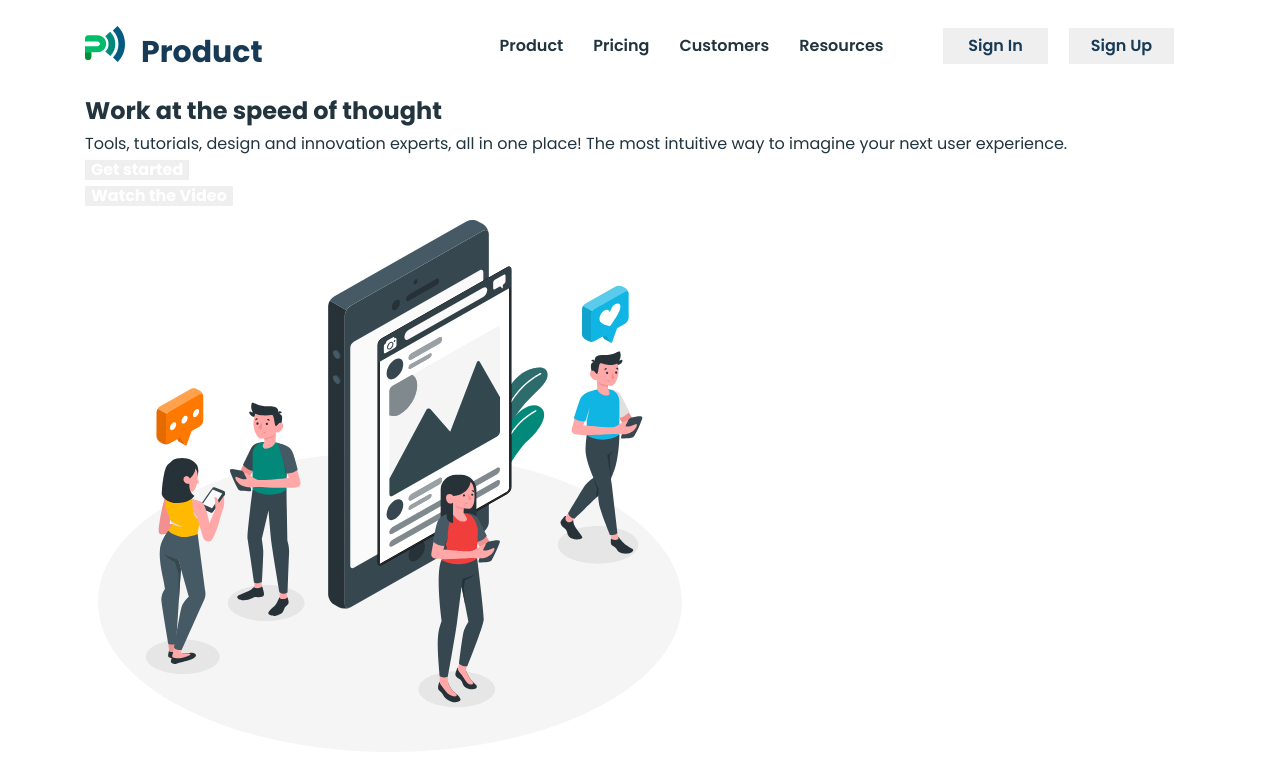
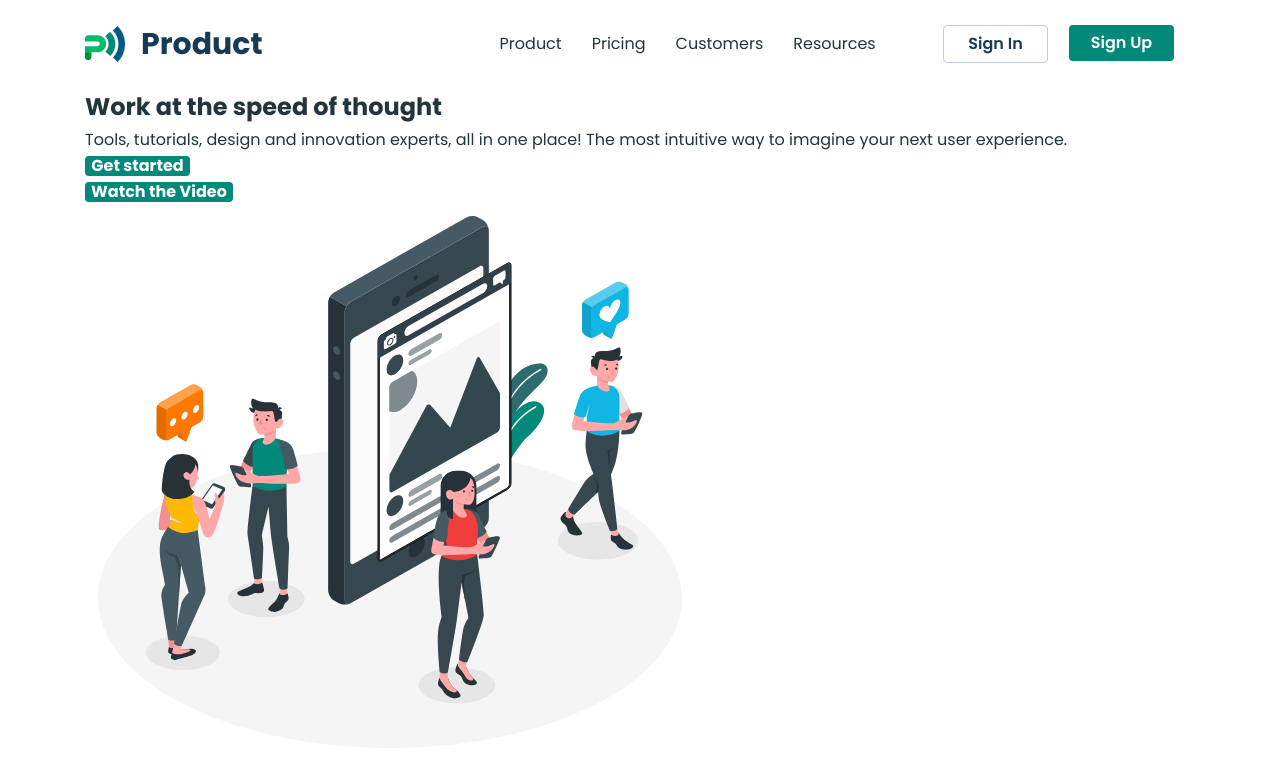
Before and after one commit to Yevhenii-93/fs-114_blended-17-18, a plain HTML site: page index.html in a window 1280 px wide. Shown: the top 757 px of the page. Drawn offline with nearby package versions, Linux system fonts and the light colour scheme; a web font is replaced by a local one.

Commit message:
add header styles

```diff
--- a/index.html
+++ b/index.html
@@ -54,10 +54,10 @@
         </nav>
         <ul class="header-btn-list">
           <li class="header-btn-item">
-            <button class="header-btn" type="button">Sign In</button>
+            <button class="header-btn-in btn" type="button">Sign In</button>
           </li>
           <li class="header-btn-item">
-            <button class="header-btn" type="button">Sign Up</button>
+            <button class="header-btn-up btn" type="button">Sign Up</button>
           </li>
         </ul>
       </div>
--- a/styles/styles.css
+++ b/styles/styles.css
@@ -34,13 +34,14 @@ a {
 
 button {
   border: none;
+  cursor: pointer;
 }
 
-/* img {
+img {
   display: block;
-  width: 100%;
+  max-width: 100%;
   height: auto;
-} */
+}
 
 /* #endregion */
 
@@ -52,8 +53,13 @@ button {
 }
 
 .btn {
+  min-width: 105px;
+
   font-weight: 700;
+  text-align: center;
+  border-radius: 4px;
   color: #fff;
+  background-color: #02897a;
 }
 /* #endregion */
 
@@ -72,6 +78,8 @@ button {
   align-items: center;
 }
 .logo-link {
+  display: flex;
+  align-items: center;
   margin-right: 237px;
 
   font-weight: 700;
@@ -92,8 +100,14 @@ button {
 .nav-link {
   display: block;
 
+  font-weight: 400;
+  line-height: 1.75;
+}
+
+.nav-link:hover,
+.nav-link:focus,
+.nav-link:active {
   font-weight: 600;
-  line-height: 1.75;
 }
 
 .logo-link,
@@ -109,14 +123,23 @@ button {
 .header-btn-item {
   margin-right: 21px;
 }
-.header-btn {
+
+.header-btn-in {
   padding-top: 9px;
   padding-bottom: 9px;
 
-  min-width: 105px;
   font-weight: 600;
-  text-align: center;
+
+  border: 1px solid #bcd0e5;
   color: #173a56;
+  background-color: inherit;
+}
+
+.header-btn-up {
+  padding-top: 9px;
+  padding-bottom: 9px;
+
+  font-weight: 600;
 }
 
 /* #endregion */
```
